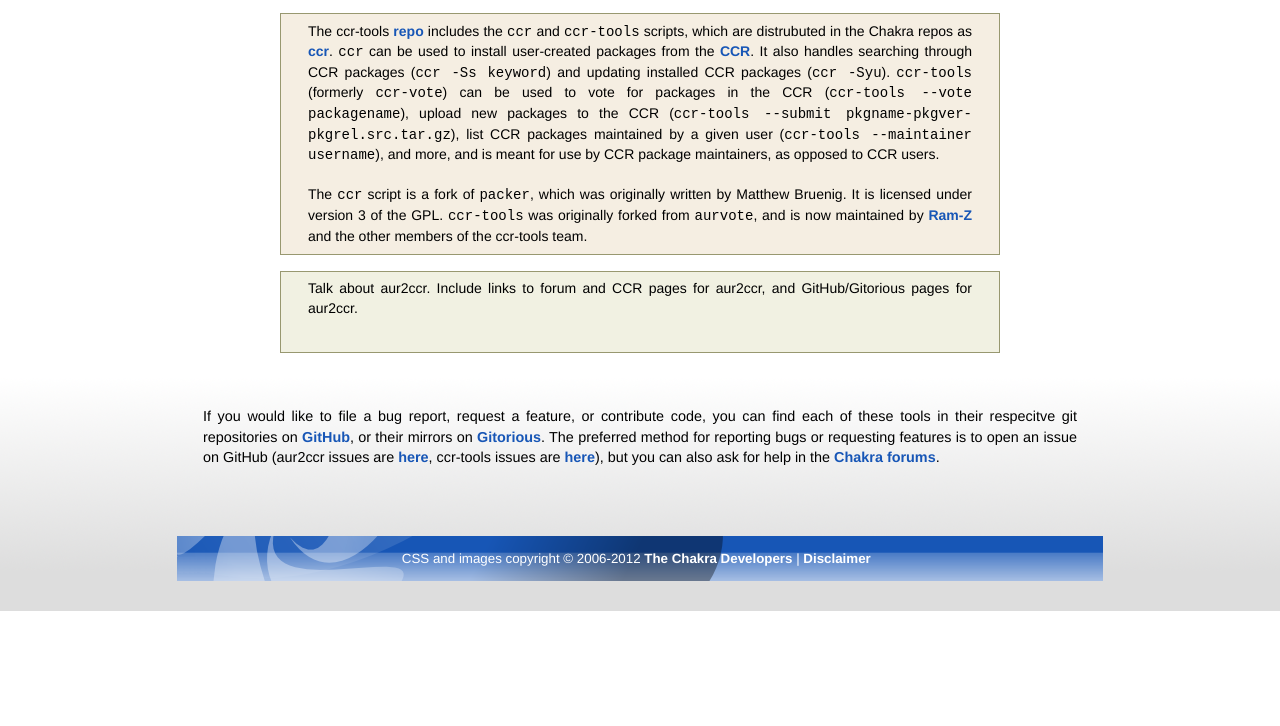
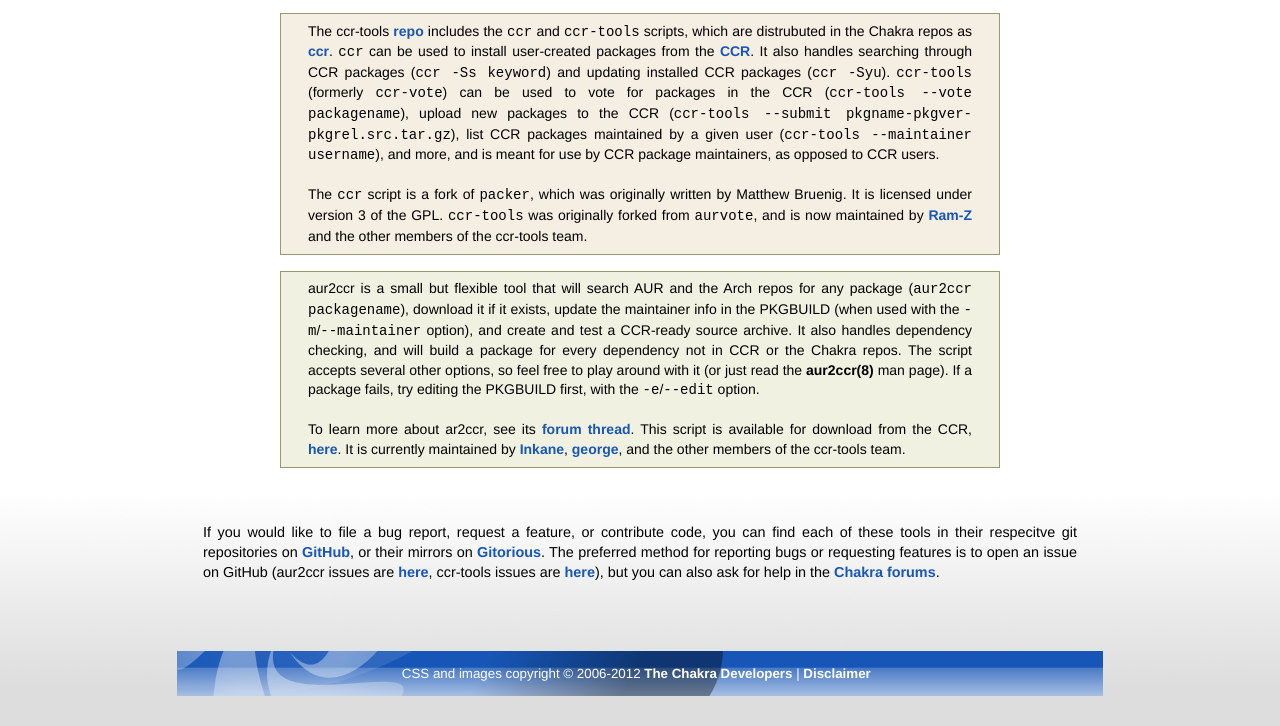
Before and after one commit to ccr-tools/ccr-tools.github.io, a plain HTML site: page index.html in a window 1280 px wide. Shown: the part 633-1359 px from the top of the page. Before the commit the page ends 1244 px from the top, so only its background shows below. Drawn offline with Linux system fonts and the light colour scheme.

Commit message:
added aur2ccr info

```diff
--- a/index.html
+++ b/index.html
@@ -73,7 +73,9 @@ ccr -S twisted</pre>
                 <th width="360px" align="center" valign="top">
                   <!-- another icon <a href="bundles.html"><img class="floated-img-left2" src="img/icon/app_64.png" border="0"></a><br> -->
                   <p class="index">
-                  Talk about aur2ccr. Include links to forum and CCR pages for aur2ccr, and GitHub/Gitorious pages for aur2ccr.
+                  aur2ccr is a small but flexible tool that will search AUR and the Arch repos for any package (<code>aur2ccr packagename</code>), download it if it exists, update the maintainer info in the PKGBUILD (when used with the <code>-m</code>/<code>--maintainer</code> option), and create and test a CCR-ready source archive. It also handles dependency checking, and will build a package for every dependency not in CCR or the Chakra repos. The script accepts several other options, so feel free to play around with it (or just read the <b>aur2ccr(8)</b> man page). If a package fails, try editing the PKGBUILD first, with the <code>-e</code>/<code>--edit</code> option.
+                  <br><br>
+                  To learn more about ar2ccr, see its <a href="http://chakra-project.org/bbs/viewtopic.php?pid=46032">forum thread</a>. This script is available for download from the CCR, <a href="http://chakra.sourceforge.net/ccr/packages.php?ID=2804">here</a>. It is currently maintained by <a href="https://github.com/Inkane/">Inkane</a>, <a href="https://github.com/george2/">george</a>, and the other members of the ccr-tools team.
                   </p>
                 </th>
               </tr>
```
